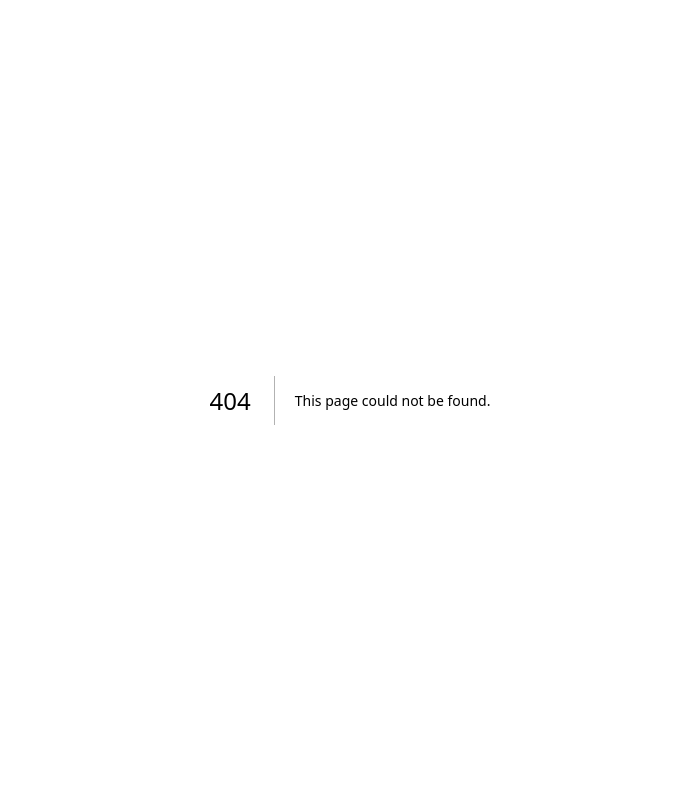
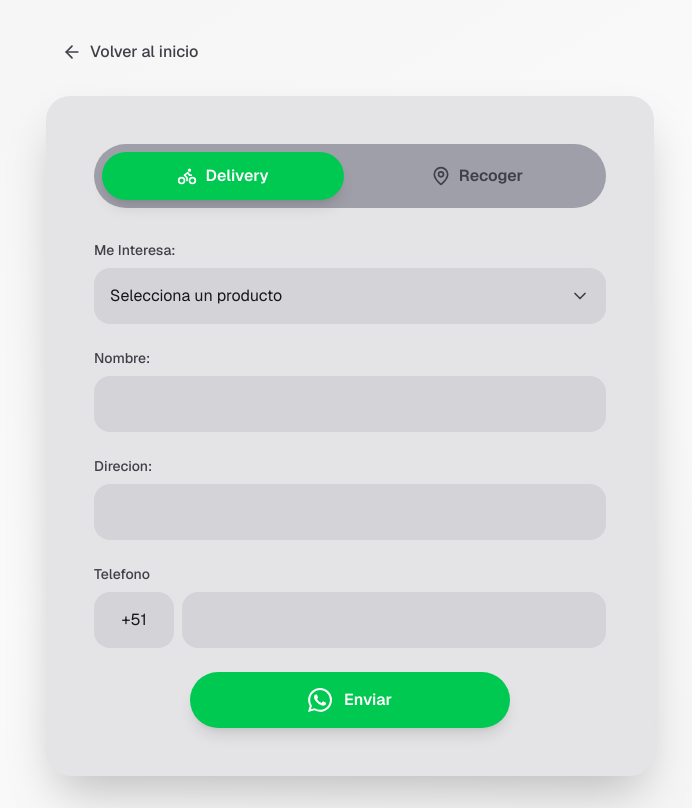
Before and after one commit to gohit-xyz/link-store, a Next.js app: page /form in a window 1280 px wide. Before the commit this address had no page. Shown: the whole page, without its empty margins (290-982 px from the left). Built offline with nearby package versions, Linux system fonts and the light colour scheme.

Commit message:
feat: Add order form page with WhatsApp integration for delivery/pickup and update carousel image imports.

```diff
--- /dev/null
+++ b/src/app/form/page.tsx
@@ -0,0 +1,226 @@
+"use client";
+
+import { useState } from "react";
+import {
+  Bike,
+  MapPin,
+  ChevronDown,
+  Phone,
+  Package,
+  ArrowLeft,
+} from "lucide-react";
+import Link from "next/link";
+import { useRouter } from "next/navigation";
+
+export default function FormularioPage() {
+  const router = useRouter();
+  const [tipoServicio, setTipoServicio] = useState<"delivery" | "recoger">(
+    "delivery"
+  );
+  const [formData, setFormData] = useState({
+    producto: "",
+    nombre: "",
+    direccion: "",
+    telefono: "",
+    codigoPais: "+51",
+  });
+
+  const handleRecoger = () => {
+    router.push("/maps");
+  };
+
+  const productos = [
+    "1 Pack regalon, Audifono / Cargador / cable",
+    "2 Pack premium, Smartwatch / Case",
+    "3 Pack basico, Cable USB-C",
+    "Pack especial, Audifonos Premium",
+  ];
+
+  const handleChange = (
+    e: React.ChangeEvent<HTMLInputElement | HTMLSelectElement>
+  ) => {
+    const { name, value } = e.target;
+    setFormData((prev) => ({
+      ...prev,
+      [name]: value,
+    }));
+  };
+
+  const handleSubmit = (e: React.FormEvent<HTMLFormElement>) => {
+    e.preventDefault();
+
+    // Construir el mensaje para WhatsApp
+    const mensaje = `
+*Nuevo Pedido - ${tipoServicio === "delivery" ? "🏍️ Delivery" : "📍 Recoger"}*
+
+*Producto:* ${formData.producto}
+*Nombre:* ${formData.nombre}
+${
+  tipoServicio === "delivery"
+    ? `*Dirección:* ${formData.direccion}`
+    : "*Modalidad:* Recojo en tienda"
+}
+*Teléfono:* ${formData.codigoPais} ${formData.telefono}
+    `.trim();
+
+    // Número de WhatsApp de destino (cambia este número por el tuyo)
+    const numeroWhatsApp = "51987654321";
+    const urlWhatsApp = `https://wa.me/${numeroWhatsApp}?text=${encodeURIComponent(
+      mensaje
+    )}`;
+
+    // Abrir WhatsApp
+    window.open(urlWhatsApp, "_blank");
+  };
+
+  return (
+    <div className="min-h-screen w-full bg-gradient-to-br from-zinc-100 via-zinc-50 to-zinc-100 dark:from-zinc-950 dark:via-zinc-900 dark:to-black font-sans">
+      <main className="max-w-2xl mx-auto flex flex-col items-center p-4 md:p-8">
+        {/* Botón de regreso */}
+        <div className="w-full mb-6">
+          <Link
+            href="/"
+            className="inline-flex items-center gap-2 px-4 py-2 text-zinc-700 dark:text-zinc-300 hover:text-green-500 dark:hover:text-green-400 transition-colors duration-300 group"
+          >
+            <ArrowLeft className="w-5 h-5 group-hover:-translate-x-1 transition-transform duration-300" />
+            <span className="font-medium">Volver al inicio</span>
+          </Link>
+        </div>
+
+        {/* Contenedor del formulario */}
+        <div className="w-full bg-zinc-200 dark:bg-zinc-800 rounded-3xl shadow-2xl p-8 md:p-12">
+          {/* Toggle Delivery/Recoger */}
+          <div className="flex gap-3 mb-8 bg-zinc-400 dark:bg-zinc-700 rounded-full p-2">
+            <button
+              type="button"
+              onClick={() => setTipoServicio("delivery")}
+              className={`cursor-pointer flex-1 flex items-center justify-center gap-2 py-3 px-6 rounded-full font-semibold transition-all duration-300 ${
+                tipoServicio === "delivery"
+                  ? "bg-green-500 text-white shadow-lg"
+                  : "bg-transparent text-zinc-700 dark:text-zinc-300"
+              }`}
+            >
+              <Bike className="w-5 h-5" />
+              Delivery
+            </button>
+            <button
+              type="button"
+              onClick={handleRecoger}
+              className={`cursor-pointer flex-1 flex items-center justify-center gap-2 py-3 px-6 rounded-full font-semibold transition-all duration-300 ${
+                tipoServicio === "recoger"
+                  ? "bg-white text-zinc-800 shadow-lg"
+                  : "bg-transparent text-zinc-700 dark:text-zinc-300"
+              }`}
+            >
+              <MapPin className="w-5 h-5" />
+              Recoger
+            </button>
+          </div>
+
+          {/* Formulario */}
+          <form onSubmit={handleSubmit} className="space-y-6">
+            {/* Me Interesa (Producto) */}
+            <div>
+              <label className="block text-sm font-medium text-zinc-700 dark:text-zinc-300 mb-2">
+                Me Interesa:
+              </label>
+              <div className="relative">
+                <select
+                  name="producto"
+                  value={formData.producto}
+                  onChange={handleChange}
+                  required
+                  className="w-full px-4 py-4 bg-zinc-300 dark:bg-zinc-600 text-zinc-900 dark:text-white rounded-2xl appearance-none focus:outline-none focus:ring-2 focus:ring-green-500 transition-all duration-300 cursor-pointer pr-12"
+                >
+                  <option value="">Selecciona un producto</option>
+                  {productos.map((producto, index) => (
+                    <option key={index} value={producto}>
+                      {producto}
+                    </option>
+                  ))}
+                </select>
+                <ChevronDown className="absolute right-4 top-1/2 -translate-y-1/2 w-5 h-5 text-zinc-700 dark:text-zinc-300 pointer-events-none" />
+              </div>
+            </div>
+
+            {/* Nombre */}
+            <div>
+              <label className="block text-sm font-medium text-zinc-700 dark:text-zinc-300 mb-2">
+                Nombre:
+              </label>
+              <input
+                type="text"
+                name="nombre"
+                value={formData.nombre}
+                onChange={handleChange}
+                required
+                className="w-full px-4 py-4 bg-zinc-300 dark:bg-zinc-600 text-zinc-900 dark:text-white rounded-2xl focus:outline-none focus:ring-2 focus:ring-green-500 transition-all duration-300 placeholder-zinc-500 dark:placeholder-zinc-400"
+                placeholder=""
+              />
+            </div>
+
+            {/* Dirección (solo si es delivery) */}
+            {tipoServicio === "delivery" && (
+              <div>
+                <label className="block text-sm font-medium text-zinc-700 dark:text-zinc-300 mb-2">
+                  Direcion:
+                </label>
+                <input
+                  type="text"
+                  name="direccion"
+                  value={formData.direccion}
+                  onChange={handleChange}
+                  required={tipoServicio === "delivery"}
+                  className="w-full px-4 py-4 bg-zinc-300 dark:bg-zinc-600 text-zinc-900 dark:text-white rounded-2xl focus:outline-none focus:ring-2 focus:ring-blue-500 transition-all duration-300 placeholder-zinc-500 dark:placeholder-zinc-400"
+                  placeholder=""
+                />
+              </div>
+            )}
+
+            {/* Teléfono */}
+            <div>
+              <label className="block text-sm font-medium text-zinc-700 dark:text-zinc-300 mb-2">
+                Telefono
+              </label>
+              <div className="flex gap-2">
+                <input
+                  type="text"
+                  name="codigoPais"
+                  value={formData.codigoPais}
+                  onChange={handleChange}
+                  className="w-20 px-3 py-4 bg-zinc-300 dark:bg-zinc-600 text-zinc-900 dark:text-white rounded-2xl focus:outline-none focus:ring-2 focus:ring-green-500 transition-all duration-300 text-center"
+                  placeholder="+51"
+                />
+                <input
+                  type="tel"
+                  name="telefono"
+                  value={formData.telefono}
+                  onChange={handleChange}
+                  required
+                  className="flex-1 px-4 py-4 bg-zinc-300 dark:bg-zinc-600 text-zinc-900 dark:text-white rounded-2xl focus:outline-none focus:ring-2 focus:ring-green-500 transition-all duration-300 placeholder-zinc-500 dark:placeholder-zinc-400"
+                  placeholder=""
+                />
+              </div>
+            </div>
+
+            {/* Botón de envío WhatsApp */}
+            <button
+              type="submit"
+              className="cursor-pointer w-full max-w-xs mx-auto block py-4 px-8 bg-green-500 hover:bg-green-600 text-white font-semibold rounded-full shadow-lg transition-all duration-300 hover:shadow-xl hover:scale-[1.02] active:scale-[0.98] flex items-center justify-center gap-3"
+            >
+              <svg
+                xmlns="http://www.w3.org/2000/svg"
+                viewBox="0 0 24 24"
+                fill="currentColor"
+                className="w-6 h-6"
+              >
+                <path d="M17.472 14.382c-.297-.149-1.758-.867-2.03-.967-.273-.099-.471-.148-.67.15-.197.297-.767.966-.94 1.164-.173.199-.347.223-.644.075-.297-.15-1.255-.463-2.39-1.475-.883-.788-1.48-1.761-1.653-2.059-.173-.297-.018-.458.13-.606.134-.133.298-.347.446-.52.149-.174.198-.298.298-.497.099-.198.05-.371-.025-.52-.075-.149-.669-1.612-.916-2.207-.242-.579-.487-.5-.669-.51-.173-.008-.371-.01-.57-.01-.198 0-.52.074-.792.372-.272.297-1.04 1.016-1.04 2.479 0 1.462 1.065 2.875 1.213 3.074.149.198 2.096 3.2 5.077 4.487.709.306 1.262.489 1.694.625.712.227 1.36.195 1.871.118.571-.085 1.758-.719 2.006-1.413.248-.694.248-1.289.173-1.413-.074-.124-.272-.198-.57-.347m-5.421 7.403h-.004a9.87 9.87 0 01-5.031-1.378l-.361-.214-3.741.982.998-3.648-.235-.374a9.86 9.86 0 01-1.51-5.26c.001-5.45 4.436-9.884 9.888-9.884 2.64 0 5.122 1.03 6.988 2.898a9.825 9.825 0 012.893 6.994c-.003 5.45-4.437 9.884-9.885 9.884m8.413-18.297A11.815 11.815 0 0012.05 0C5.495 0 .16 5.335.157 11.892c0 2.096.547 4.142 1.588 5.945L.057 24l6.305-1.654a11.882 11.882 0 005.683 1.448h.005c6.554 0 11.89-5.335 11.893-11.893a11.821 11.821 0 00-3.48-8.413Z" />
+              </svg>
+              Enviar
+            </button>
+          </form>
+        </div>
+      </main>
+    </div>
+  );
+}
--- a/src/components/carousel.tsx
+++ b/src/components/carousel.tsx
@@ -1,23 +1,24 @@
-'use client';
+"use client";
 
-import { Swiper, SwiperSlide } from 'swiper/react';
-import { Navigation, Pagination, Autoplay } from 'swiper/modules';
-import 'swiper/css';
-import 'swiper/css/navigation';
-import 'swiper/css/pagination';
-import Image from 'next/image';
+import { Swiper, SwiperSlide } from "swiper/react";
+import { Navigation, Pagination, Autoplay } from "swiper/modules";
+import "swiper/css";
+import "swiper/css/navigation";
+import "swiper/css/pagination";
+import Image from "next/image";
 
 // Import images
-import b1 from '../assets/images/b1.webp';
-import b2 from '../assets/images/b2.webp';
-import b3 from '../assets/images/b3.webp';
-import b4 from '../assets/images/b4.webp';
+import b1 from "../assets/images/b1.webp";
+import b2 from "../assets/images/b2.webp";
+import b3 from "../assets/images/b3.webp";
+import b4 from "../assets/images/b4.webp";
 
 const images = [b1, b2, b3, b4];
 
 export default function Carousel() {
   return (
     <div className="w-full max-w-4xl mx-auto">
+      <a href="/form">
         <Swiper
           modules={[Navigation, Pagination, Autoplay]}
           spaceBetween={50}
@@ -40,6 +41,7 @@ export default function Carousel() {
             </SwiperSlide>
           ))}
         </Swiper>
+      </a>
     </div>
   );
 }
```
Lines whose indentation alone changed are shown as unchanged.
